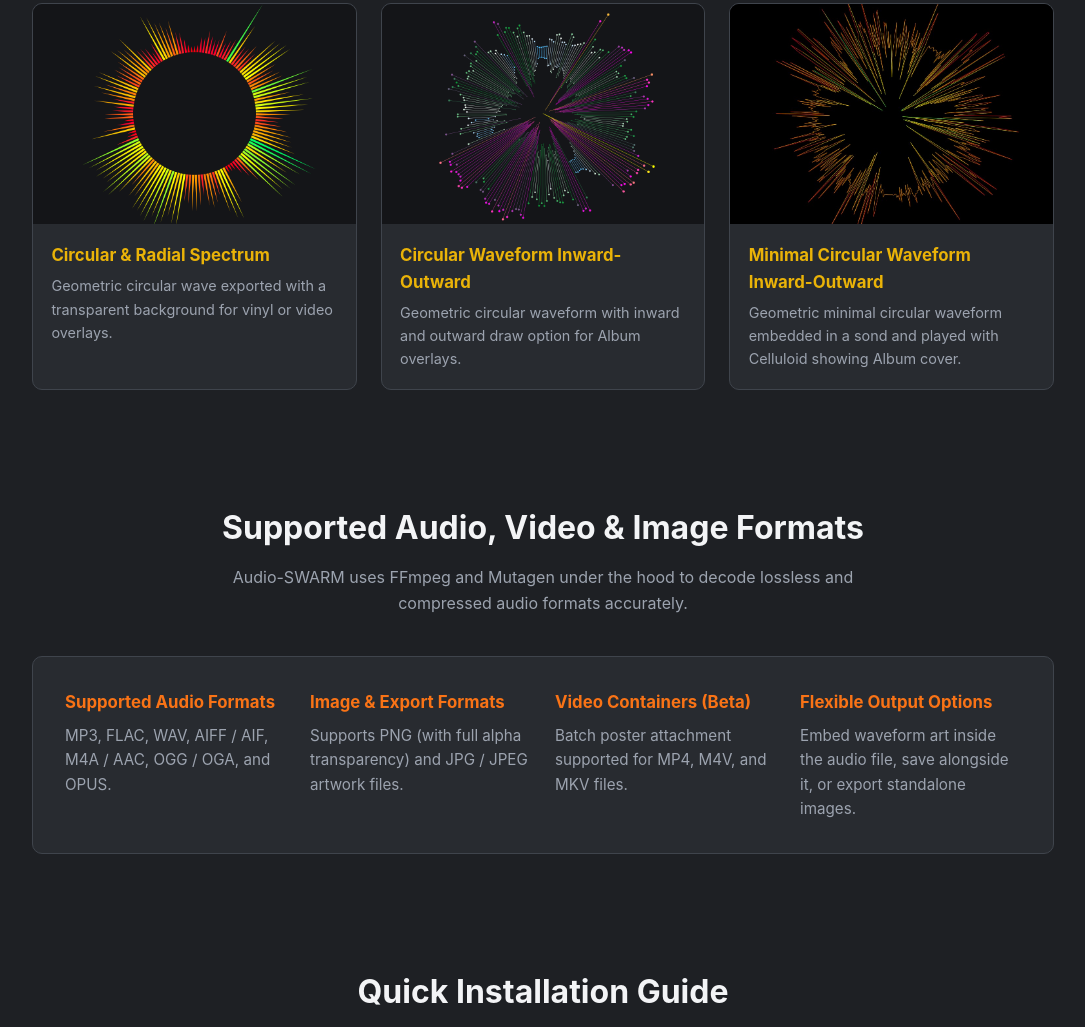
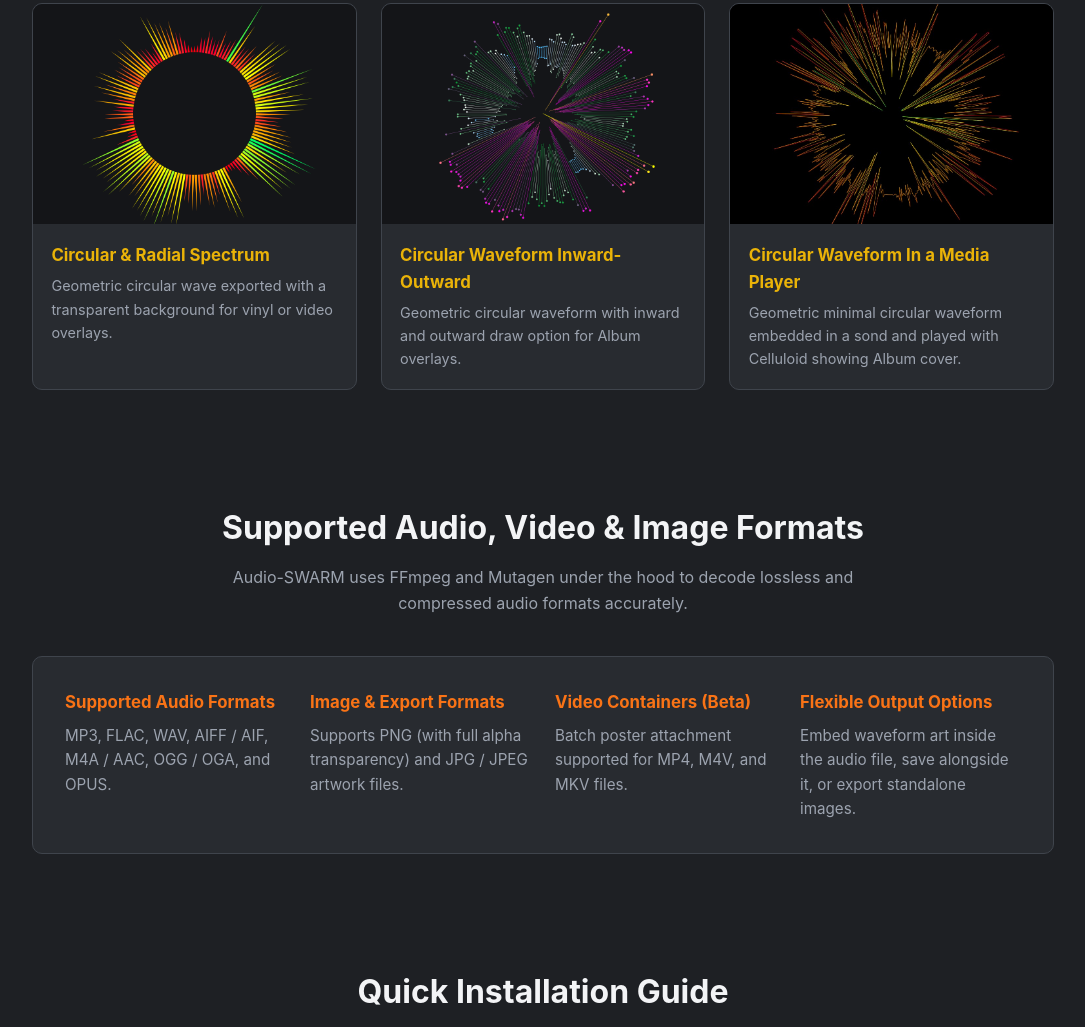
Before and after one commit to audio-swarm/audio-swarm.github.io, a plain HTML site: page index.html in a window 1280 px wide. Shown: the part 2997-4024 px from the top of the page, without its empty margins (97-1182 px from the left). Drawn offline with Linux system fonts and the light colour scheme.

Commit message:
Update index.html
updated example

```diff
--- a/index.html
+++ b/index.html
@@ -585,7 +585,7 @@
                 <figure class="gallery-item">
                     <img src="example-album.jpg" alt="Minimal Circular waveform generated with Audio-SWARM">
                     <figcaption class="gallery-info">
-                        <h3>Minimal Circular Waveform Inward-Outward</h3>
+                        <h3>Circular Waveform In a Media Player</h3>
                         <p>Geometric minimal circular waveform embedded in a sond and played with Celluloid showing Album cover.</p>
                     </figcaption>
                </figure>
```
